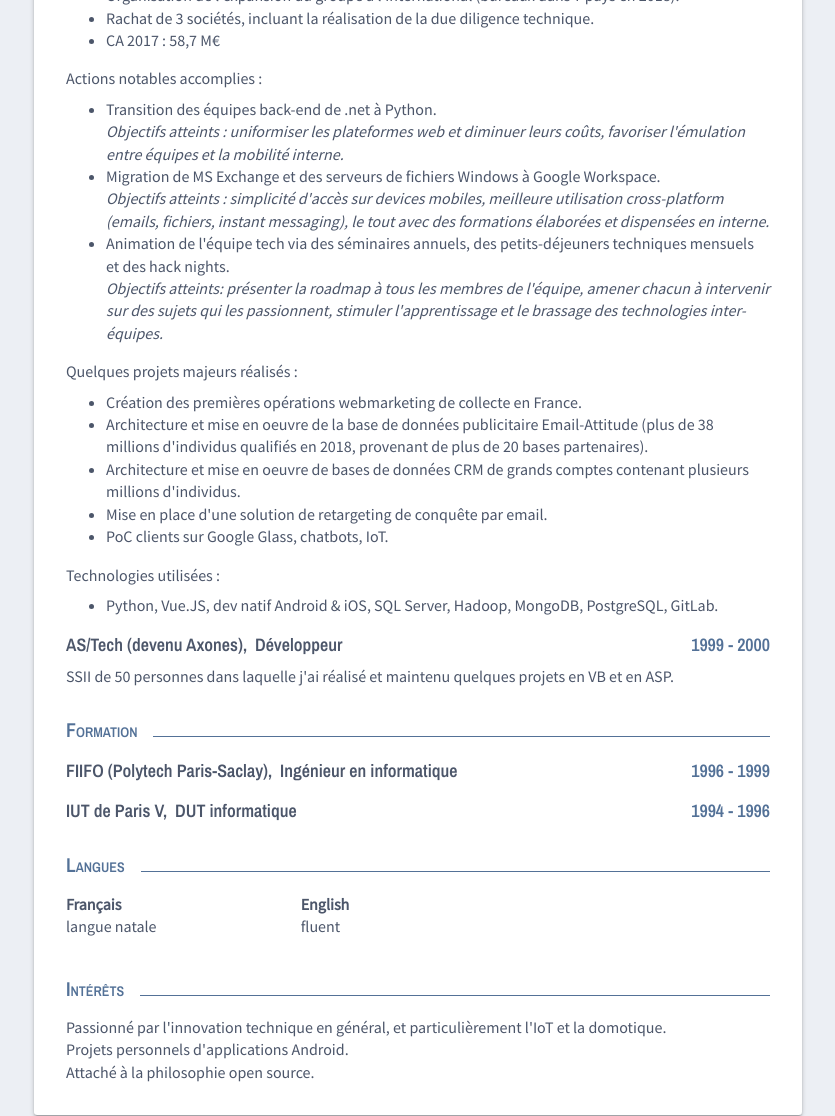
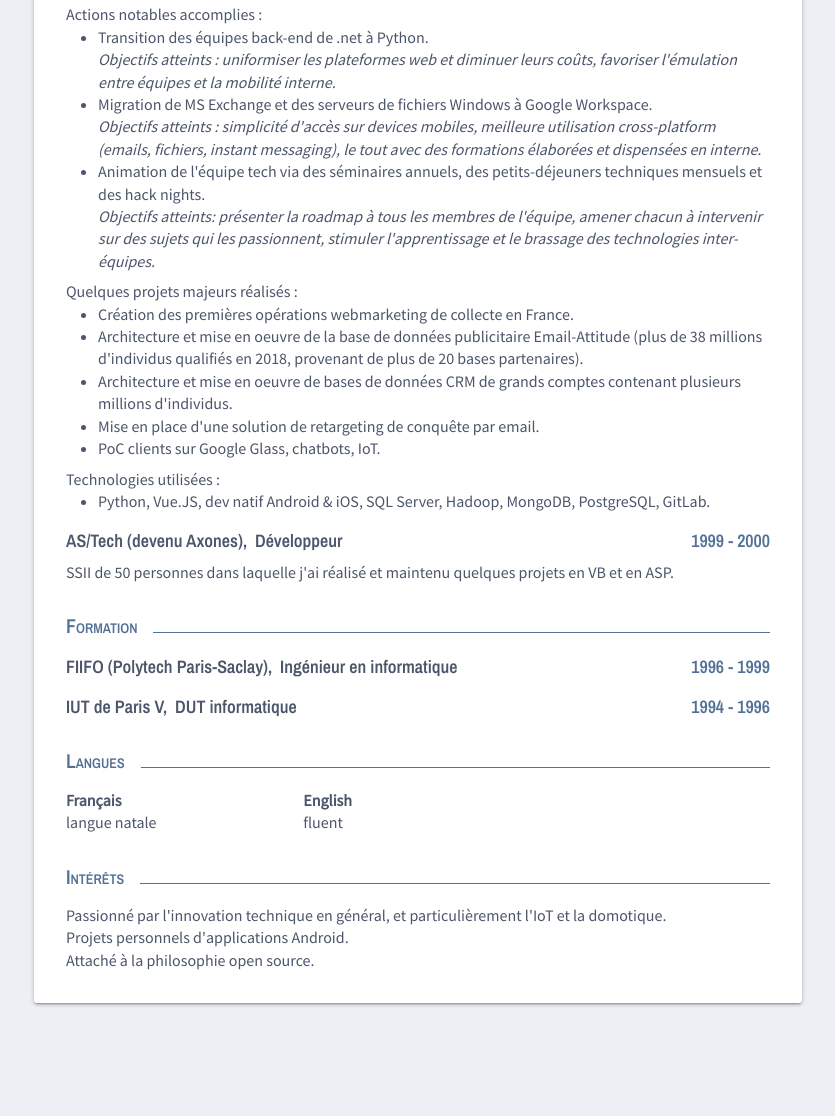
Before and after one commit to sylvainemery/sylvainemery-cv, a plain HTML site: page index.html in a window 1280 px wide. Shown: the part 1072-2188 px from the top of the page, without its empty margins (222-1057 px from the left). After the commit the page ends 2091 px from the top, so only its background shows below. Drawn offline with nearby package versions, Linux system fonts and the light colour scheme; a web font is replaced by a local one.

Commit message:
Fix some margins

```diff
--- a/index.html
+++ b/index.html
@@ -122,7 +122,8 @@
       }
 
       ul {
-        margin-block-start: 0.5rem;
+        margin-block: 0 0.5rem;
+        padding-inline-start: 2rem;
       }
 
       a {
@@ -270,9 +271,7 @@
       .langtable {
         display: grid;
         grid-template-columns: repeat(auto-fill, minmax(200px, 1fr));
-      }
-      .langtable > div {
-        margin-block-end: 0.5em;
+        grid-gap: 0.5rem;
       }
 
       .header2 {
```
